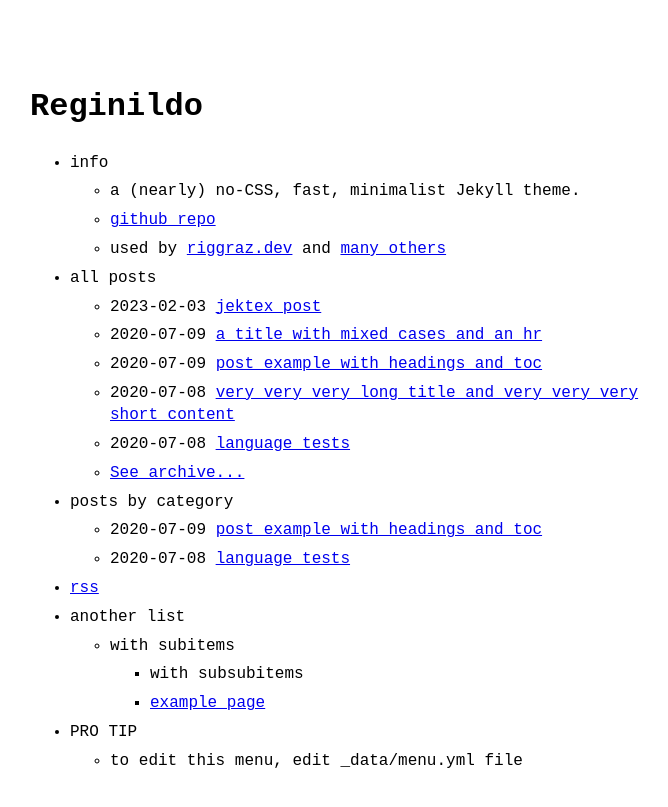
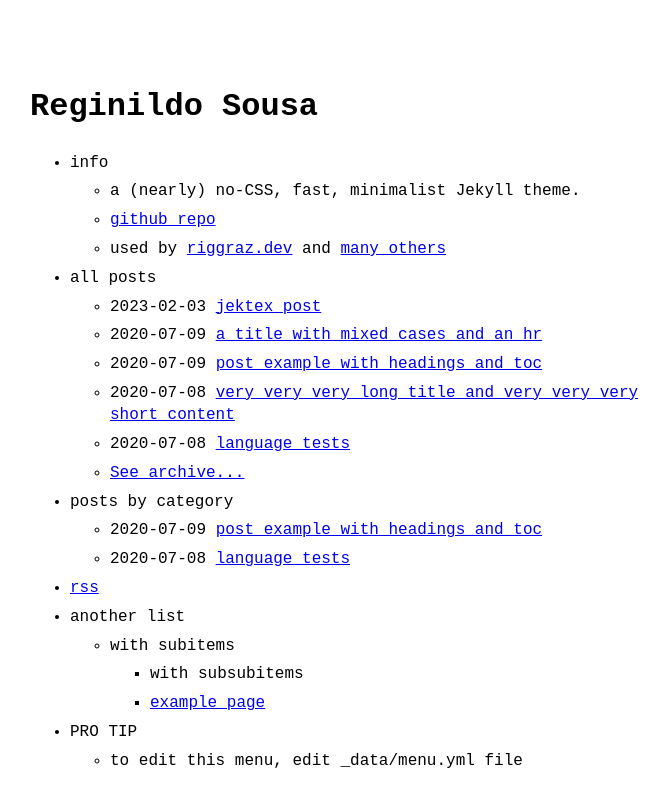
Before and after one commit to reginildo/reginildo.github.io, a Jekyll site: the page built from index.md, in a window 1280 px wide. Shown: the top 807 px of the page, without its empty margins (290-958 px from the left). Built offline with Jekyll 4.4.1, drawn with Linux system fonts in a browser that asks for light colours.

Commit message:
Modificando _config.yml nome do site

```diff
--- a/_config.yml
+++ b/_config.yml
@@ -1,4 +1,4 @@
-title: Reginildo # name of the site
+title: Reginildo Sousa # name of the site
 author: Reginildo Sousa # name of site's author
 email: reginildosousa01@gmail.com # email of site's author
 url: https://reginildo.github.io # root address of the site
```
